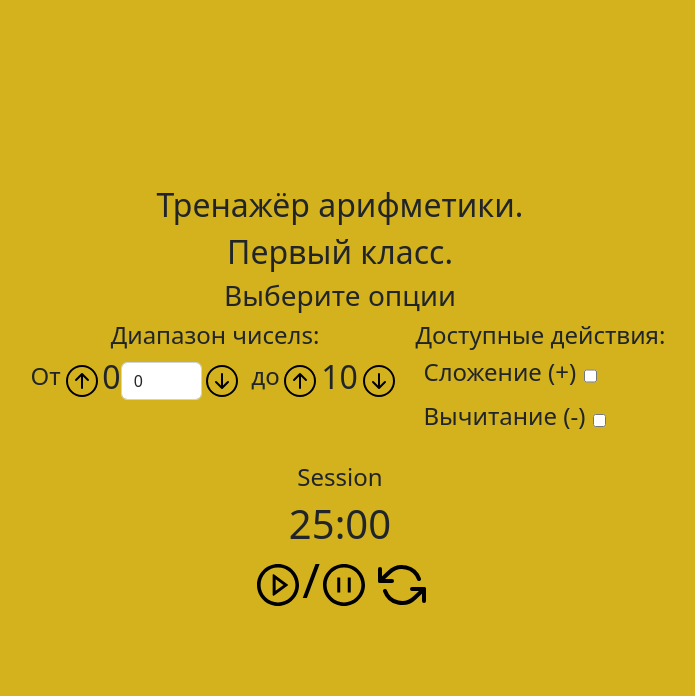
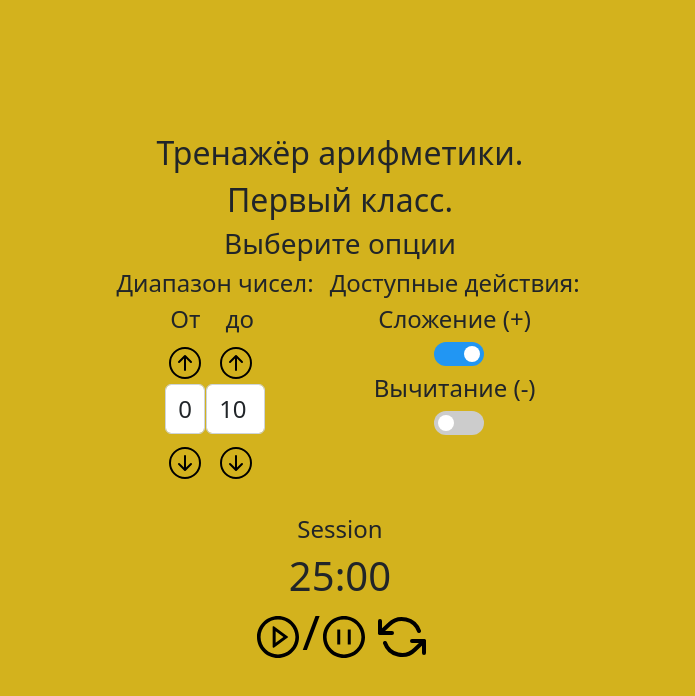
Before and after one commit to NeoBliz1/arithmetic_first_grade_trainer, a React (Create React App) app: page / in a window 1280 px wide. Shown: the top 696 px of the page, without its empty margins (300-995 px from the left). Built offline with nearby package versions, Linux system fonts and the light colour scheme.

Commit message:
fixed control area

```diff
--- a/src/App.tsx
+++ b/src/App.tsx
@@ -1,5 +1,6 @@
 import React, {
 	useState,
+	useEffect,
 	useLayoutEffect,
 	useRef,
 	//import react types
@@ -66,10 +67,20 @@ const EquiationControl = (props: equationControlSettingsType): JSX.Element => {
 		setTimerSeconds,
 	} = props;
 
+	const [minDigitInputWidth, setMinDigitInputWidth] = useState('35px');
+	const [maxDigitInputWidth, setMaxDigitInputWidth] = useState('35px');
+
+	//input width handling depending on the length of the input value
+	type inputHandlerType = (valueLength: number) => string;
+	const inputWidthHandler: inputHandlerType = (valueLength) => {
+		const newNumberInputWidth =
+			40 + (valueLength === 1 ? 0 : 9.67 * valueLength);
+		// console.log(newNumberInputWidth.toString()+'px')
+		return newNumberInputWidth.toString() + 'px';
+	};
 	const increaseMinDigit: () => void = () => {
 		if (startStopState === 'stop') {
 			setEquiationPropsObj((prevState: EquationPropType) => ({
-				//other states in obj stay the same
 				...prevState,
 				minEquationDigit: prevState.minEquationDigit + 1,
 			}));
@@ -78,7 +89,6 @@ const EquiationControl = (props: equationControlSettingsType): JSX.Element => {
 	const decreaseMinDigit: () => void = () => {
 		if (startStopState === 'stop') {
 			setEquiationPropsObj((prevState: EquationPropType) => ({
-				//other states in obj stay the same
 				...prevState,
 				minEquationDigit: prevState.minEquationDigit - 1,
 			}));
@@ -86,22 +96,23 @@ const EquiationControl = (props: equationControlSettingsType): JSX.Element => {
 	};
 	const increaseMaxDigit: () => void = () => {
 		if (startStopState === 'stop') {
+			if (startStopState === 'stop') {
 				setEquiationPropsObj((prevState: EquationPropType) => ({
-				//other states in obj stay the same
 					...prevState,
 					maxEquationDigit: prevState.maxEquationDigit + 1,
 				}));
+			}
 		}
 	};
 	const decreaseMaxDigit: () => void = () => {
 		if (startStopState === 'stop') {
 			setEquiationPropsObj((prevState: EquationPropType) => ({
-				//other states in obj stay the same
 				...prevState,
 				maxEquationDigit: prevState.maxEquationDigit - 1,
 			}));
 		}
 	};
+
 	const typeMinDigitHandler: (
 		event: ChangeEvent<HTMLInputElement>,
 	) => void = () => {
@@ -121,17 +132,97 @@ const EquiationControl = (props: equationControlSettingsType): JSX.Element => {
 		}
 		// console.log(event?.target);
 	};
+	const typeMaxDigitHandler: (
+		event: ChangeEvent<HTMLInputElement>,
+	) => void = () => {
+		if (startStopState === 'stop') {
+			if (event) {
+				const target = event.target as HTMLInputElement;
+				if (typeof target.value === 'string') {
+					setEquiationPropsObj((prevState: EquationPropType) => ({
+						//other states in obj stay the same
+						...prevState,
+						maxEquationDigit: isNaN(parseInt(target.value))
+							? prevState.maxEquationDigit
+							: parseInt(target.value),
+					}));
+				}
+			}
+		}
+		// console.log(event?.target);
+	};
+	const toggleAddingState: () => void = () => {
+		if (startStopState === 'stop') {
+			setEquiationPropsObj((prevState: EquationPropType) => {
+				return prevState.adding
+					? { ...prevState, adding: false }
+					: { ...prevState, adding: true };
+			});
+		}
+	};
+	const toggleSubtractingState: () => void = () => {
+		if (startStopState === 'stop') {
+			setEquiationPropsObj((prevState: EquationPropType) => {
+				return prevState.subtracting
+					? { ...prevState, subtracting: false }
+					: { ...prevState, subtracting: true };
+			});
+		}
+	};
+	//balance bad states
+	useEffect(() => {
+		console.log(equiationPropsObj.adding);
+		console.log(equiationPropsObj.subtracting);
+		if (!equiationPropsObj.adding && !equiationPropsObj.subtracting) {
+			toggleAddingState();
+		}
+		// console.log(equiationPropsObj.minEquationDigit.toString().length)
+		setMinDigitInputWidth(
+			inputWidthHandler(equiationPropsObj.minEquationDigit.toString().length),
+		);
+		setMaxDigitInputWidth(
+			inputWidthHandler(equiationPropsObj.maxEquationDigit.toString().length),
+		);
+	}, [equiationPropsObj]);
+
+	useEffect(() => {
+		// console.log(console.log('equiationPropsObj.minEquationDigit changed'))
+		if (
+			equiationPropsObj.minEquationDigit >= equiationPropsObj.maxEquationDigit
+		) {
+			setEquiationPropsObj((prevState: EquationPropType) => ({
+				//other states in obj stay the same
+				...prevState,
+				maxEquationDigit: prevState.minEquationDigit + 1,
+			}));
+		}
+	}, [equiationPropsObj.minEquationDigit]);
+
+	useEffect(() => {
+		if (
+			equiationPropsObj.maxEquationDigit <= equiationPropsObj.minEquationDigit
+		) {
+			setEquiationPropsObj((prevState: EquationPropType) => ({
+				//other states in obj stay the same
+				...prevState,
+				minEquationDigit: prevState.minEquationDigit - 1,
+			}));
+		}
+	}, [equiationPropsObj.maxEquationDigit]);
 
 	return (
-		<div className="d-flex flex-column align-items-center mx-3">
-			<h3 className="text-center">Выберите опции</h3>
-			<div className="d-flex flex-row bd-highlight mb-3">
-				<div className="d-flex flex-column align-items-center mx-3">
-					<h4>Диапазон чиселs:</h4>
-					<div className="d-flex flex-row align-items-center bd-highlight mb-3">
+		<div className='d-flex flex-column align-items-center mx-3'>
+			<h3 className='text-center'>Выберите опции</h3>
+			<div className='d-flex flex-row  mb-3'>
+				<div className='d-flex flex-column align-items-center mx-3'>
+					<h4>Диапазон чисел:</h4>
+					<div className='d-flex flex-row flex-wrap align-items-center  mb-3'>
+						<div
+							id='from'
+							className='d-flex flex-column flex-wrap align-items-center'>
 							<h4>От</h4>
 							<button
-							id="minDigitIncrement"
+								id='minDigitIncrement'
 								className={
 									(startStopState === 'stop'
 										? 'buttonClickAnimation '
@@ -141,17 +232,17 @@ const EquiationControl = (props: equationControlSettingsType): JSX.Element => {
 								onClick={increaseMinDigit}>
 								<BsArrowUpCircle />
 							</button>
-						<h2 id="minDigit">{equiationPropsObj.minEquationDigit}</h2>
 							<input
-							type="text"
-							id="minDigiit"
-							className="form-control"
+								style={{ width: minDigitInputWidth }}
+								type='text'
+								id='minDigiit'
+								className='digitInput h4'
 								size={1}
 								onChange={(event) => typeMinDigitHandler(event)}
 								value={equiationPropsObj.minEquationDigit}
 							/>
 							<button
-							id="minDigitDecrement"
+								id='minDigitDecrement'
 								className={
 									(startStopState === 'stop'
 										? 'buttonClickAnimation '
@@ -161,9 +252,13 @@ const EquiationControl = (props: equationControlSettingsType): JSX.Element => {
 								onClick={decreaseMinDigit}>
 								<BsArrowDownCircle />
 							</button>
-						<h4 className="ms-2">до</h4>
+						</div>
+						<div
+							id='to'
+							className='d-flex flex-column flex-wrap align-items-center'>
+							<h4 className='ms-2'>до</h4>
 							<button
-							id="maxDigitIncrement"
+								id='maxDigitIncrement'
 								className={
 									(startStopState === 'stop'
 										? 'buttonClickAnimation '
@@ -173,9 +268,17 @@ const EquiationControl = (props: equationControlSettingsType): JSX.Element => {
 								onClick={increaseMaxDigit}>
 								<BsArrowUpCircle />
 							</button>
-						<h2 id="maxDigit">{equiationPropsObj.maxEquationDigit}</h2>
+							<input
+								style={{ width: maxDigitInputWidth }}
+								type='text'
+								id='minDigiit'
+								className='digitInput h4'
+								size={1}
+								onChange={(event) => typeMaxDigitHandler(event)}
+								value={equiationPropsObj.maxEquationDigit}
+							/>
 							<button
-							id="minDigitDecrement"
+								id='minDigitDecrement'
 								className={
 									(startStopState === 'stop'
 										? 'buttonClickAnimation '
@@ -187,24 +290,42 @@ const EquiationControl = (props: equationControlSettingsType): JSX.Element => {
 							</button>
 						</div>
 					</div>
+				</div>
 				<div>
 					<h4>Доступные действия:</h4>
-					<div className="d-flex flex-row bd-highlight m-2">
-						<label className="h4" htmlFor="adding">
+					<div className='d-flex flex-column flex-wrap align-items-center m-2'>
+						<label
+							className='h4'
+							htmlFor='adding'>
 							Сложение (+)
 						</label>
-						<input className="m-2" type="checkbox" id="adding" name="adding" />
+						<label className='switch ms-2'>
+							<input
+								type='checkbox'
+								id='adding'
+								defaultChecked={equiationPropsObj.adding}
+								onChange={toggleAddingState}
+								disabled={startStopState === 'stop' ? false : true}
+							/>
+							<span className='slider round'></span>
+						</label>
 					</div>
-					<div className="d-flex flex-row bd-highlight m-2">
-						<label className="h4" htmlFor="subtracting">
+					<div className='d-flex flex-column flex-wrap align-items-center m-2'>
+						<label
+							className='h4'
+							htmlFor='adding'>
 							Вычитание (-)
 						</label>
+						<label className='switch ms-2'>
 							<input
-							className="m-2"
-							type="checkbox"
-							id="subtracting"
-							name="subtracting"
+								type='checkbox'
+								id='adding'
+								defaultChecked={equiationPropsObj.subtracting}
+								onChange={toggleSubtractingState}
+								disabled={startStopState === 'stop' ? false : true}
 							/>
+							<span className='slider round'></span>
+						</label>
 					</div>
 				</div>
 			</div>
@@ -219,7 +340,7 @@ const App = (): JSX.Element => {
 		minEquationDigit: 0,
 		maxEquationDigit: 10,
 		adding: true,
-		subtracting: true,
+		subtracting: false,
 	});
 	const [timerMinutes, setTimerMinutes] = useState<number>(25);
 	const [timerSeconds, setTimerSeconds] = useState<number>(0);
@@ -299,19 +420,28 @@ const App = (): JSX.Element => {
 	}, []);
 	return (
 		<main
-			id="container"
-			className="vh-100 d-flex justify-content-center align-items-center elementFadeIn"
-			style={{ backgroundColor: bgColor }}>
+			id='container'
+			className='vh-100 d-flex justify-content-center align-items-center elementFadeIn'
+			style={{
+				backgroundColor: bgColor,
+				minHeight: '420px',
+			}}>
 			<div
-				id="app"
-				className="d-flex flex-column align-items-center appContainer">
-				<h2 id="firstLineTitle" style={{ width: 'max-content' }}>
+				id='app'
+				className='d-flex flex-column align-items-center appContainer'>
+				<h2
+					id='firstLineTitle'
+					style={{ width: 'max-content' }}>
 					Тренажёр арифметики.
 				</h2>
-				<h2 id="seconLineTitle" style={{ width: 'max-content' }}>
+				<h2
+					id='seconLineTitle'
+					style={{ width: 'max-content' }}>
 					Первый класс.
 				</h2>
-				<div id="controlBlock" className="d-flex">
+				<div
+					id='controlBlock'
+					className='d-flex'>
 					<EquiationControl
 						equiationPropsObj={equationProps}
 						setEquiationPropsObj={setEquationProps}
@@ -321,35 +451,37 @@ const App = (): JSX.Element => {
 						setTimerSeconds={setTimerSeconds}
 					/>
 				</div>
-				<div className="d-flex flex-column align-items-center">
-					<h4 id="timer-label" style={{ width: 'max-content' }}>
+				<div className='d-flex flex-column align-items-center'>
+					<h4
+						id='timer-label'
+						style={{ width: 'max-content' }}>
 						{currAction}
 					</h4>
-					<h1 id="time-left">
+					<h1 id='time-left'>
 						{timerMinutes < 10 ? '0' + timerMinutes : timerMinutes}:
 						{timerSeconds < 10 ? '0' + timerSeconds : timerSeconds}
 					</h1>
 				</div>
-				<div className="d-flex flex-row">
+				<div className='d-flex flex-row'>
 					<button
-						id="start_stop"
-						className="controlButton hoverAnimationDuration"
+						id='start_stop'
+						className='controlButton hoverAnimationDuration'
 						onClick={toggleTimerHandler}>
 						<AiOutlinePlayCircle />/
 						<AiOutlinePauseCircle />
 					</button>
 					<button
-						id="reset"
-						className="controlButton hoverAnimationDuration"
+						id='reset'
+						className='controlButton hoverAnimationDuration'
 						onClick={refreshHandler}>
 						<FiRefreshCcw />
 					</button>
 				</div>
 				<audio
-					id="beep"
+					id='beep'
 					ref={audioHtmlEl}
-					preload="auto"
-					src="https://raw.githubusercontent.com/freeCodeCamp/cdn/master/build/testable-projects-fcc/audio/BeepSound.wav"
+					preload='auto'
+					src='https://raw.githubusercontent.com/freeCodeCamp/cdn/master/build/testable-projects-fcc/audio/BeepSound.wav'
 				/>
 			</div>
 		</main>
--- a/src/styles.css
+++ b/src/styles.css
@@ -26,7 +26,20 @@
 	-o-transition: background 1s 0s ease;
 	transition: background 1s 0s ease;
 }
-
+.digitInput {
+	display: block;
+	padding: 0.375rem 0.75rem;
+	font-weight: 400;
+	line-height: 1.5;
+	color: #212529;
+	background-color: #fff;
+	background-clip: padding-box;
+	border: 1px solid #ced4da;
+	-webkit-appearance: none;
+	appearance: none;
+	border-radius: 0.375rem;
+	transition: border-color 0.15s ease-in-out, box-shadow 0.15s ease-in-out;
+}
 .timerButton,
 .controlButton {
 	background-color: transparent;
@@ -71,6 +84,67 @@
 	font-size: 3rem;
 }
 
+/* switches CSS */
+.switch {
+	position: relative;
+	display: inline-block;
+	width: 50px;
+	height: 24px;
+}
+
+.switch input {
+	opacity: 0;
+	width: 0;
+	height: 0;
+}
+
+.slider {
+	position: absolute;
+	cursor: pointer;
+	top: 0;
+	left: 0;
+	right: 0;
+	bottom: 0;
+	background-color: #ccc;
+	-webkit-transition: 0.4s;
+	transition: 0.4s;
+}
+
+.slider:before {
+	position: absolute;
+	content: "";
+	height: 16px;
+	width: 16px;
+	left: 4px;
+	bottom: 4px;
+	background-color: white;
+	-webkit-transition: 0.4s;
+	transition: 0.4s;
+}
+
+input:checked + .slider {
+	background-color: #2196f3;
+}
+
+input:focus + .slider {
+	box-shadow: 0 0 1px #2196f3;
+}
+
+input:checked + .slider:before {
+	-webkit-transform: translateX(26px);
+	-ms-transform: translateX(26px);
+	transform: translateX(26px);
+}
+
+/* Rounded sliders */
+.slider.round {
+	border-radius: 34px;
+}
+
+.slider.round:before {
+	border-radius: 50%;
+}
+
 @media screen and (max-width: 43rem) {
 	#app {
 		transform: scale(0.8);
```
Also changed, not shown: public/manifest.json, 1 other file (tests, documents, lock files or other folders). Lines whose indentation alone changed are shown as unchanged.
